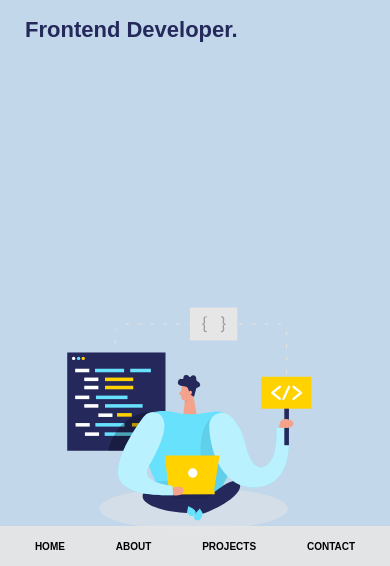
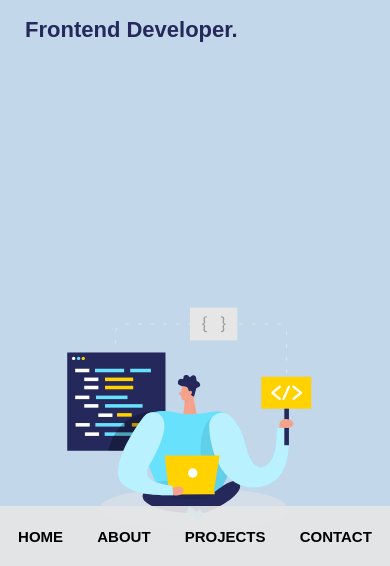
Before and after one commit to salj8009/porfolioJSL, a plain HTML site: page index.html in a window 390 px wide. Shown: the part 278-844 px from the top of the page. Drawn offline with Linux system fonts and the light colour scheme; a web font is replaced by a local one.

Commit message:
cambio en el menu

```diff
--- a/style.css
+++ b/style.css
@@ -167,13 +167,13 @@ p {
 }
 .content-btns {
     width: 100%;
-    height: 40px;
+    height: 60px;
     margin: 0 auto;
     display: flex;
     align-items: center;
     justify-content: space-evenly;
     font-weight: bold;
-    font-size: clamp(1rem, 2vw , 11rem);
+    font-size: clamp(1.5rem, 2vw , 11rem);
 }
 .btns {
     background-color: transparent;
```
